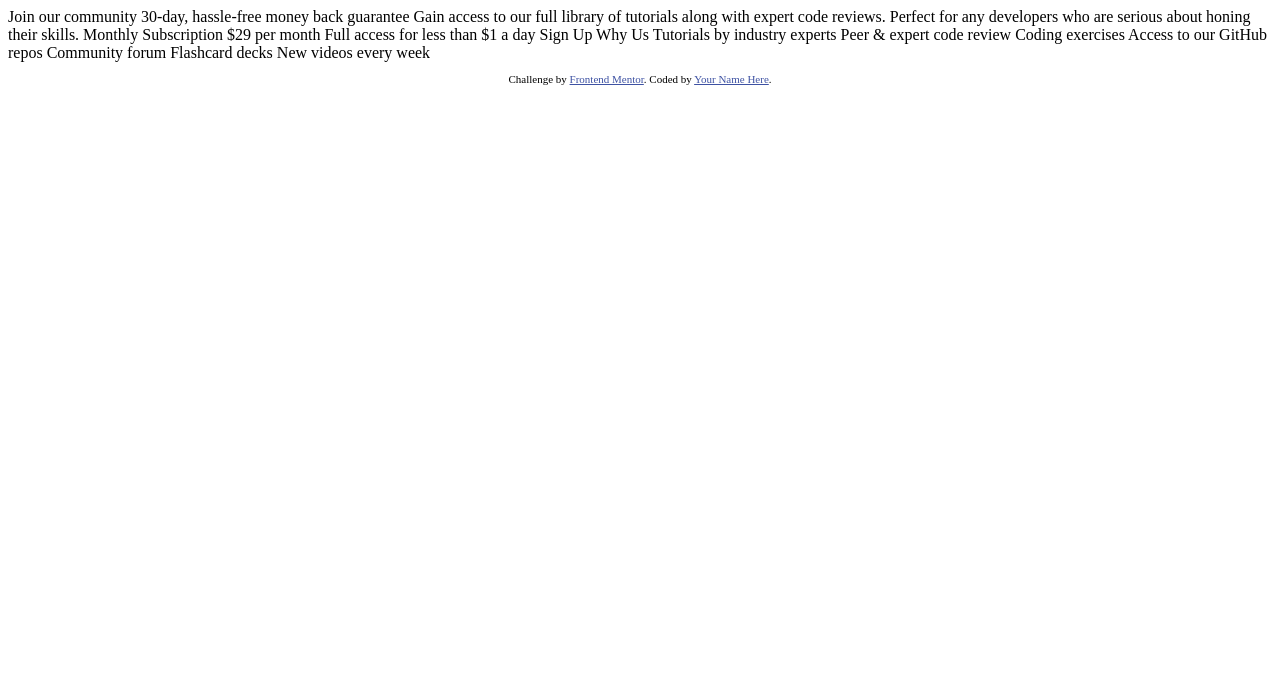
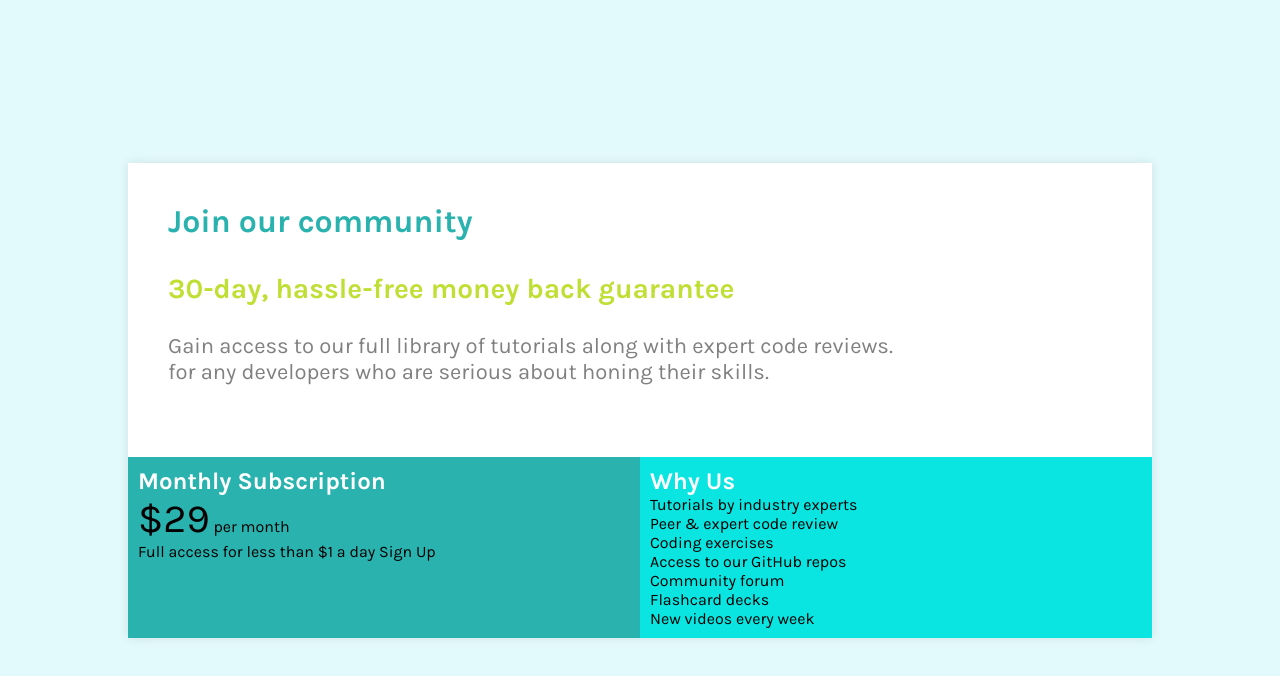
Before and after one commit to Silzzz0717/single-price-grid-component-master, a plain HTML site: page index.html in a window 1280 px wide. Drawn offline with Linux system fonts and the light colour scheme.

Commit message:
first draft

```diff
--- a/index.html
+++ b/index.html
@@ -1,50 +1,57 @@
 <!DOCTYPE html>
 <html lang="en">
   <head>
-  <meta charset="UTF-8">
-  <meta name="viewport" content="width=device-width, initial-scale=1.0"> <!-- displays site properly based on user's device -->
+    <meta charset="UTF-8" />
+    <meta name="viewport" content="width=device-width, initial-scale=1.0" />
 
-  <link rel="icon" type="image/png" sizes="32x32" href="./images/favicon-32x32.png">
+    <link
+      rel="icon"
+      type="image/png"
+      sizes="32x32"
+      href="./images/favicon-32x32.png"
+    />
+    <link rel="stylesheet" href="styles.css" />
+    <link rel="preconnect" href="https://fonts.googleapis.com" />
+    <link rel="preconnect" href="https://fonts.gstatic.com" crossorigin />
+    <link
+      href="https://fonts.googleapis.com/css2?family=Karla:ital,wght@0,200..800;1,200..800&display=swap"
+      rel="stylesheet"
+    />
 
     <title>Frontend Mentor | Single Price Grid Component</title>
-
-  <!-- Feel free to remove these styles or customise in your own stylesheet 👍 -->
-  <style>
-    .attribution { font-size: 11px; text-align: center; }
-    .attribution a { color: hsl(228, 45%, 44%); }
-  </style>
   </head>
   <body>
-  Join our community
-
-  30-day, hassle-free money back guarantee
-
-  Gain access to our full library of tutorials along with expert code reviews.
-  Perfect for any developers who are serious about honing their skills.
-
-  Monthly Subscription
-
-  &dollar;29 per month
-
-  Full access for less than &dollar;1 a day
-
-  Sign Up
-
-  Why Us
-
-  Tutorials by industry experts
-  Peer &amp; expert code review
-  Coding exercises
-  Access to our GitHub repos
-  Community forum
-  Flashcard decks
-  New videos every week
-
-  <footer>
-    <p class="attribution">
-      Challenge by <a href="https://www.frontendmentor.io?ref=challenge" target="_blank">Frontend Mentor</a>.
-      Coded by <a href="#">Your Name Here</a>.
+    <div class="container">
+      <section class="container-header">
+        <header>
+          <h1>Join our community</h1>
+          <h2>30-day, hassle-free money back guarantee</h2>
+          <p>
+            Gain access to our full library of tutorials along with expert code
+            reviews. <br />for any developers who are serious about honing their
+            skills.
           </p>
-  </footer>
+        </header>
+      </section>
+      <section class="features">
+        <div class="features-sub">
+          <h2>Monthly Subscription</h2>
+          <p><span>&dollar;29</span> per month</p>
+          <p>Full access for less than &dollar;1 a day Sign Up</p>
+        </div>
+        <div class="features-why">
+          <h2>Why Us</h2>
+          <ul>
+            <li>Tutorials by industry experts</li>
+            <li>Peer & expert code review</li>
+            <li>Coding exercises</li>
+            <li>Access to our GitHub repos</li>
+            <li>Community forum</li>
+            <li>Flashcard decks</li>
+            <li>New videos every week</li>
+          </ul>
+        </div>
+      </section>
+    </div>
   </body>
 </html>
--- /dev/null
+++ b/styles.css
@@ -0,0 +1,77 @@
+* {
+  padding: 0;
+  margin: 0;
+  box-sizing: border-box;
+}
+
+body {
+  font-family: "Karla", sans-serif;
+  background-color: #e3fafc;
+
+  display: flex;
+  align-items: center;
+  justify-content: center;
+  min-height: 100vh; /*important*/
+  margin: 0;
+}
+
+.container {
+  width: 80%;
+  background-color: #ffffff;
+  box-shadow: 0 0 10px rgba(0, 0, 0, 0.1);
+}
+.container-header {
+  padding: 40px;
+}
+
+header h1 {
+  color: hsl(179, 62%, 43%);
+  font-size: 32px;
+  margin-bottom: 32px;
+}
+
+header h2 {
+  color: hsl(71, 73%, 54%);
+  font-size: 28px;
+  margin-bottom: 28px;
+}
+
+header p {
+  color: grey;
+  font-size: 22px;
+  margin-bottom: 32px;
+}
+
+.features {
+  display: flex;
+  justify-content: space-between;
+  margin-top: 20px;
+  padding: 0;
+  margin: 0;
+}
+
+.features div {
+  flex: 1;
+  box-sizing: border-box;
+  padding: 10px;
+}
+
+.features h2 {
+  color: white;
+}
+
+.features span {
+  font-size: 40px;
+}
+.features-sub {
+  background-color: hsl(179, 62%, 43%);
+  padding: 20px;
+}
+
+.features-why {
+  background-color: hsl(179, 91%, 47%);
+  padding-left: 20px;
+}
+ul {
+  list-style-type: none; /* 移除列表前的原点 */
+}
```
Lines whose indentation alone changed are shown as unchanged.
